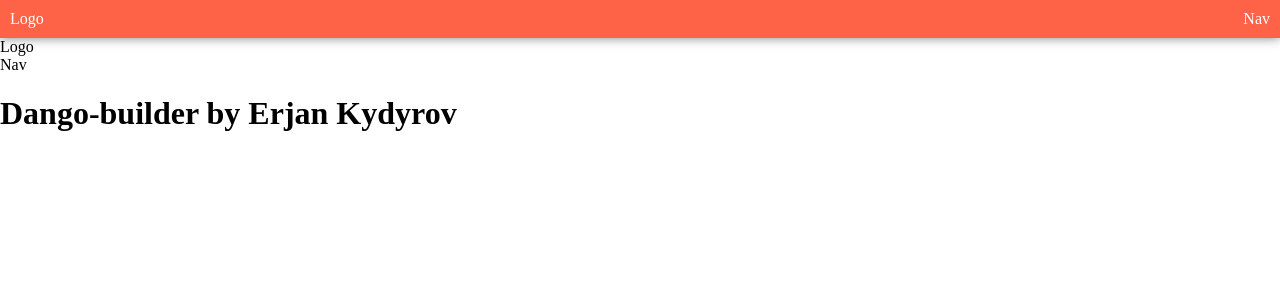
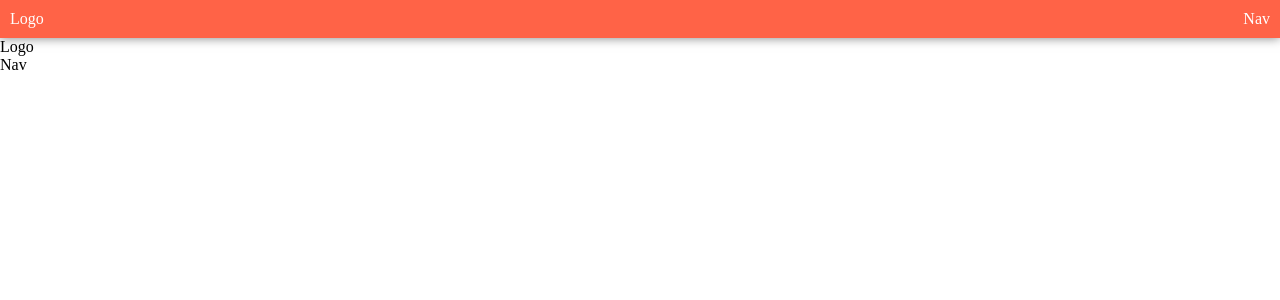
Before and after one commit to Erjankydyrov/builder, a React (Create React App) app: page / in a window 1280 px wide. Shown: the top 300 px of the page. Built offline with nearby package versions, Linux system fonts and the light colour scheme.

Commit message:
ploblems

```diff
--- a/src/App.js
+++ b/src/App.js
@@ -5,7 +5,7 @@ function App() {
   return (
     <div className="App">
       <Layout>
-        <h1>Dango-builder by Erjan Kydyrov</h1>
+
       </Layout>
     </div>
   );
```
